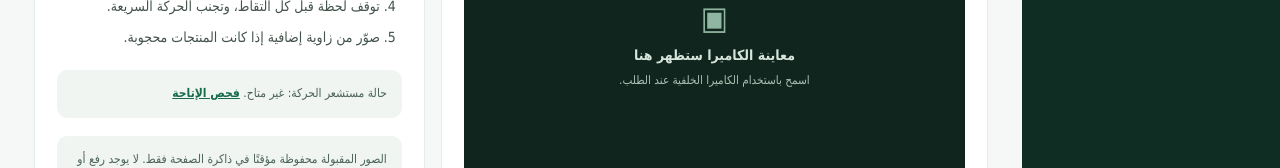
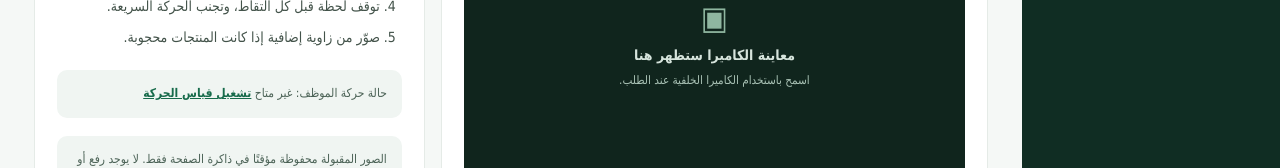
Before and after one commit to sameaminn-wq/inventory-intelligence-platform-v2, a Next.js app in the folder apps/web/: page /capture in a window 1280 px wide. Shown: the part 421-589 px from the top of the page. Built offline with nearby package versions, Linux system fonts and the light colour scheme.

Commit message:
Add browser-native employee motion guidance to capture

```diff
--- a/apps/web/app/capture/page.tsx
+++ b/apps/web/app/capture/page.tsx
@@ -57,10 +57,16 @@ export default function CapturePage() {
   const [metrics, setMetrics] = useState<Metrics | null>(null);
   const [advice, setAdvice] = useState<Guidance | null>(null);
   const [motion, setMotion] = useState('غير متاح');
+  const [motionScore, setMotionScore] = useState<number | null>(null);
+  const lastAccelerationRef = useRef<{ x: number; y: number; z: number } | null>(null);
+  const motionHandlerRef = useRef<((event: DeviceMotionEvent) => void) | null>(null);
   const [captured, setCaptured] = useState<string[]>([]);
   const [busy, setBusy] = useState(false);
 
-  useEffect(() => () => streamRef.current?.getTracks().forEach((track) => track.stop()), []);
+  useEffect(() => () => {
+    streamRef.current?.getTracks().forEach((track) => track.stop());
+    if (motionHandlerRef.current) window.removeEventListener('devicemotion', motionHandlerRef.current);
+  }, []);
 
   async function startCamera() {
     setError('');
@@ -89,6 +95,13 @@ export default function CapturePage() {
     streamRef.current?.getTracks().forEach((track) => track.stop());
     streamRef.current = null;
     if (videoRef.current) videoRef.current.srcObject = null;
+    if (motionHandlerRef.current) {
+      window.removeEventListener('devicemotion', motionHandlerRef.current);
+      motionHandlerRef.current = null;
+    }
+    lastAccelerationRef.current = null;
+    setMotionScore(null);
+    setMotion('تم إيقاف قراءة الحركة');
     setCameraState('تم إيقاف الكاميرا');
   }
 
@@ -120,18 +133,45 @@ export default function CapturePage() {
 
   function observeMotion() {
     if (!('DeviceMotionEvent' in window)) {
-      setMotion('المستشعر غير مدعوم؛ سنعتمد على تحليل الصورة.');
+      setMotion('المستشعر غير مدعوم؛ سنعتمد على فحص الصورة.');
       return;
     }
+
     const DeviceMotion = DeviceMotionEvent as typeof DeviceMotionEvent & {
       requestPermission?: () => Promise<'granted' | 'denied'>;
     };
+
+    const startListening = () => {
+      if (motionHandlerRef.current) window.removeEventListener('devicemotion', motionHandlerRef.current);
+      lastAccelerationRef.current = null;
+      const handleMotion = (event: DeviceMotionEvent) => {
+        const acceleration = event.accelerationIncludingGravity;
+        if (!acceleration || acceleration.x == null || acceleration.y == null || acceleration.z == null) {
+          setMotion('بيانات الحركة غير متاحة حاليًا؛ فحص الصورة ما زال يعمل.');
+          return;
+        }
+        const current = { x: acceleration.x, y: acceleration.y, z: acceleration.z };
+        const previous = lastAccelerationRef.current;
+        lastAccelerationRef.current = current;
+        if (!previous) return;
+        const delta = Math.hypot(current.x - previous.x, current.y - previous.y, current.z - previous.z);
+        // Device-independent advisory score; image sharpness remains the capture authority.
+        const score = Math.max(0, Math.min(1, delta / 5));
+        setMotionScore(score);
+        setMotion(score > 0.55 ? 'حركة ملحوظة؛ توقف لحظة قبل الالتقاط.' : score > 0.25 ? 'تحرك ببطء وحافظ على ثبات الهاتف.' : 'الحركة منخفضة؛ يمكنك متابعة التصوير.');
+      };
+      motionHandlerRef.current = handleMotion;
+      window.addEventListener('devicemotion', handleMotion);
+      setMotion('جارٍ قياس حركة الهاتف؛ انتظر لحظات لقراءة المؤشر.');
+    };
+
     if (typeof DeviceMotion.requestPermission === 'function') {
       void DeviceMotion.requestPermission().then((permission) => {
-        setMotion(permission === 'granted' ? 'تم السماح بقراءة الحركة' : 'لم يُسمح بمستشعر الحركة');
-      }).catch(() => setMotion('تعذر قراءة مستشعر الحركة'));
+        if (permission === 'granted') startListening();
+        else setMotion('لم يُسمح بمستشعر الحركة؛ سنعتمد على فحص الصورة.');
+      }).catch(() => setMotion('تعذر قراءة مستشعر الحركة؛ فحص الصورة ما زال متاحًا.'));
     } else {
-      setMotion('المتصفح يدعم مستشعر الحركة عند توفر البيانات');
+      startListening();
     }
   }
 
@@ -162,7 +202,7 @@ export default function CapturePage() {
             <li>توقف لحظة قبل كل التقاط، وتجنب الحركة السريعة.</li>
             <li>صوّر من زاوية إضافية إذا كانت المنتجات محجوبة.</li>
           </ol>
-          <div className="notice">حالة مستشعر الحركة: {motion}. <button className="inline-link" onClick={observeMotion}>فحص الإتاحة</button></div>
+          <div className="notice">حالة حركة الموظف: {motion} <button className="inline-link" onClick={observeMotion}>تشغيل قياس الحركة</button>{motionScore !== null && <strong className="motion-meter">مؤشر الحركة اللحظي: {(motionScore * 100).toFixed(0)}%</strong>}</div>
           <div className="notice">الصور المقبولة محفوظة مؤقتًا في ذاكرة الصفحة فقط. لا يوجد رفع أو حفظ دائم أو اتصال بالخادم في هذه المرحلة.</div>
         </section>
       </div>
```
